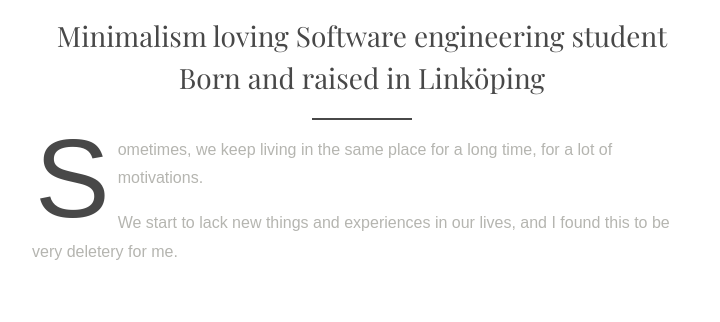
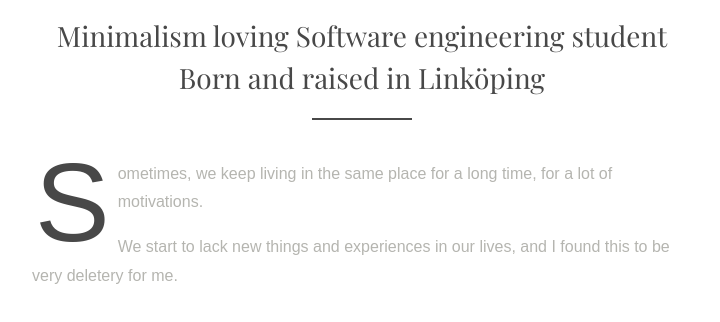
Before and after one commit to holmgr/holmgr.github.io, a website: page app/index.html in a window 1280 px wide. Shown: the part 64-386 px from the top of the page, without its empty margins (278-998 px from the left). Drawn offline with nearby package versions, Linux system fonts and the light colour scheme; files that its build step writes are made by us from their sources; a web font is replaced by a local one.

Commit message:
Fix indentation for stylesheets

```diff
--- a/app/styles/_base.scss
+++ b/app/styles/_base.scss
@@ -9,7 +9,6 @@ $default_font_color: #b5b5b0;
 
 // Base styles
 body {
-    //font-family: $body-font;
   font-family: $body_font;
   font-size: 100%;
   color: $default_font_color;
--- a/app/styles/about.scss
+++ b/app/styles/about.scss
@@ -5,6 +5,7 @@
 
 /* About page specific styles */
 .about {
+  margin-top: 40px;
   .about__intro {
     p:first-child:first-letter {
       float: left;
```
Lines whose indentation alone changed are shown as unchanged.
